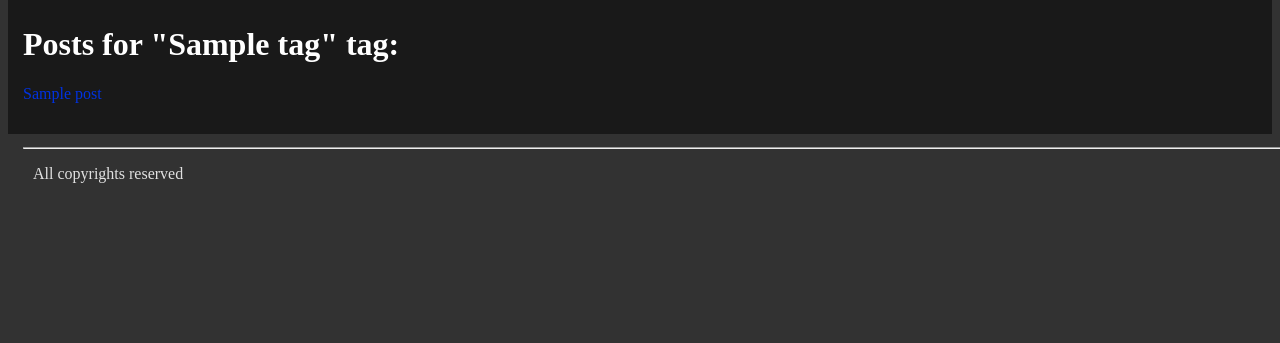
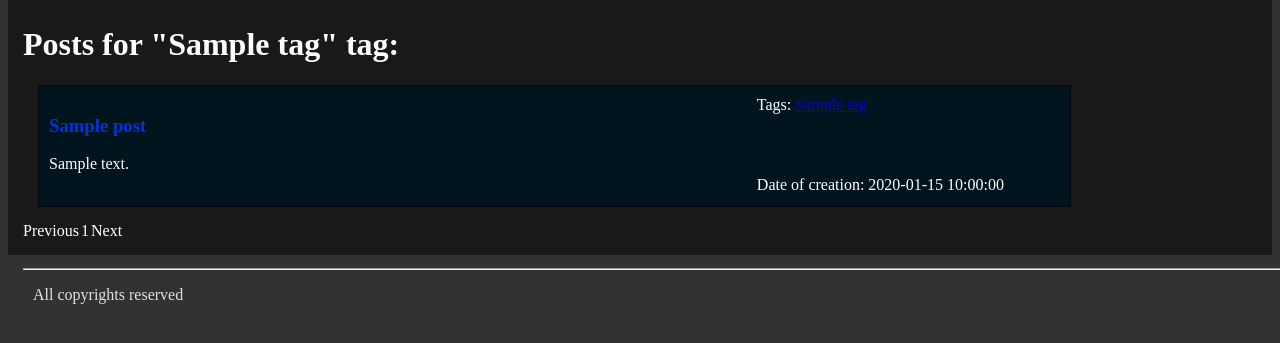
Before and after one commit to Zet992/Flask-blog, a Python web app: template app/templates/tag_view.html in a window 1280 px wide. Shown: the part 94-437 px from the top of the page. Run offline with Jinja, Linux system fonts and the light colour scheme; the template is opened without the code that fills it: most values are stand-ins (such as "Sample title", 1, 10 or a date in 2020).

Commit message:
feat: upgrade search by tag

```diff
--- a/app/templates/tag_view.html
+++ b/app/templates/tag_view.html
@@ -6,7 +6,59 @@
 
 {% block content %}
     <h1>Posts for "{{ tag.name }}" tag:</h1>
-    {% for post in posts %}
-    <p><a href="/blogs/{{ post.slug }}" class="blogs">{{ post.title }}</a></p>
+    {% for post in pages.items %}
+        <div class="post">
+            <div class="post_title_body">
+                <h3><a class="blogs" href="/blogs/{{ post.slug }}">
+                    {{ post.title }}
+                </a></h3>
+                <p>{{ post.body }}</p>
+            </div>
+            <div class="post_tags_creation">
+                <div class="post_tags">
+                    Tags:
+                    {% for tag in post.tags %}
+                        <a href="/blogs/tag/{{ tag.name }}">
+                            {{ tag.name }}
+                        </a>
+                    {% endfor %}
+                </div>
+                <div class="post_creation">
+                    Date of creation:
+                    {{ post.created }}
+                </div>
+            </div>
+        </div>
     {% endfor %}
+    <nav>
+        <ul>
+            <li>
+                {% if pages.has_prev %}
+                    <a href="?page={{ pages.prev_num }}">Previous</a>
+                {% else %}
+                    Previous
+                {% endif %}
+            </li>
+
+            {% for page in pages.iter_pages() %}
+
+                <li>
+                    {% if pages.page != page %}
+                    <a href="?page={{ page }}">{{ page }}</a>
+                    {% else %}
+                    {{ page }}
+                    {% endif %}
+                </li>
+
+            {% endfor %}
+
+            <li>
+                {% if pages.has_next %}
+                    <a href="?page={{ pages.next_num }}">Next</a>
+                {% else %}
+                    Next
+                {% endif %}
+            </li>
+        </ul>
+    </nav>
 {% endblock %}
```
Also changed, not shown: app/view.py (+14 -3 lines).
